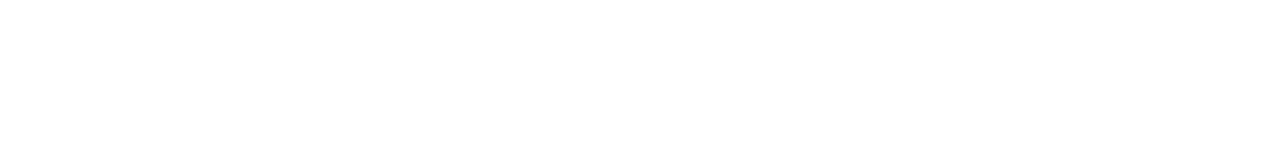
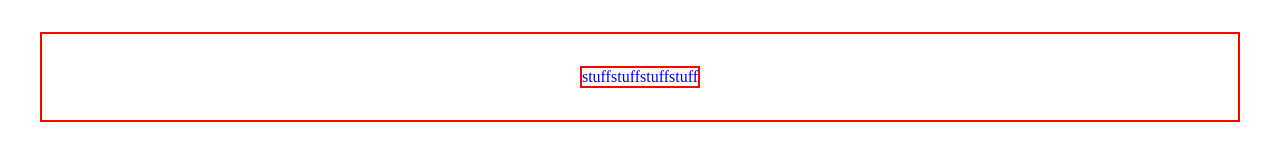
Before and after one commit to gSchool/pixel-art-maker, a plain HTML site: page index.html in a window 1280 px wide. Drawn offline with nearby package versions, Linux system fonts and the light colour scheme.

Commit message:
added script to create pixel <div>s, started CSS for canvas

```diff
--- a/index.html
+++ b/index.html
@@ -8,6 +8,10 @@
     <link rel="stylesheet" href="styles/index.css">
   </head>
   <body>
+    <section class="canvas">
+      <div class="canvas">
 
+      </div>
+    </section>
   </body>
 </html>
--- a/scripts/index.js
+++ b/scripts/index.js
@@ -1 +1,8 @@
 console.log('sanity check');
+// let $px = $('div.canvas').html('<div>stuff</div>')
+$(document).ready(function () {
+  for (var i = 0; i < 4; i++) {
+    console.log(i)
+    $('div.canvas').append('<div class="pixel">stuff</div>')
+  }
+})
--- a/styles/index.css
+++ b/styles/index.css
@@ -2,3 +2,13 @@
   box-sizing: border-box;
   color: blue
 }
+.canvas {
+  display: flex;
+  justify-content: center;
+  margin: 2rem;
+  border: 2px solid red;
+}
+
+div.canvas {
+
+}
```
